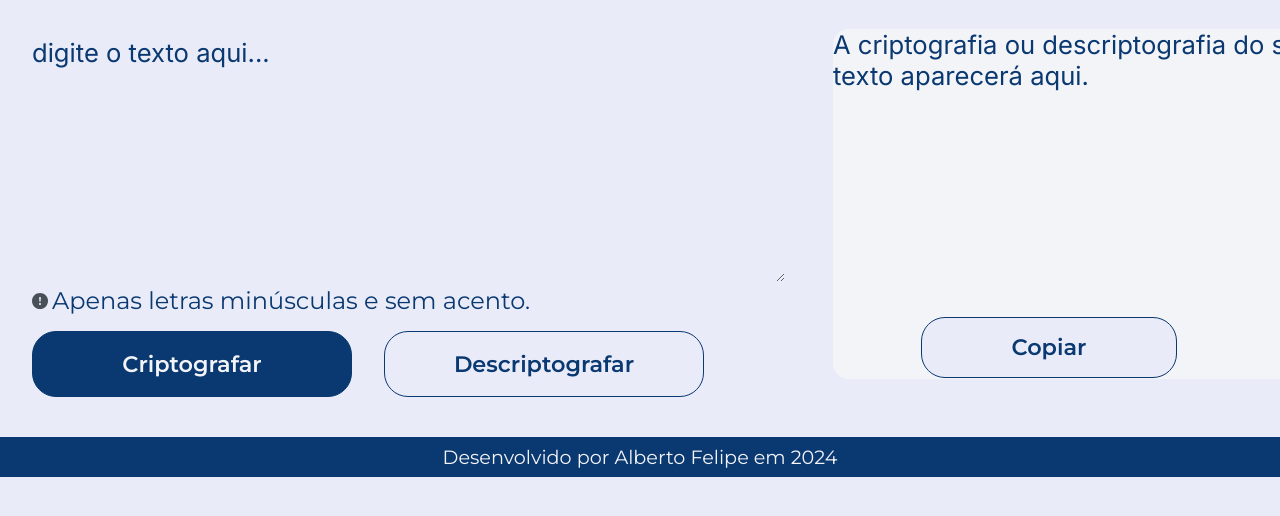
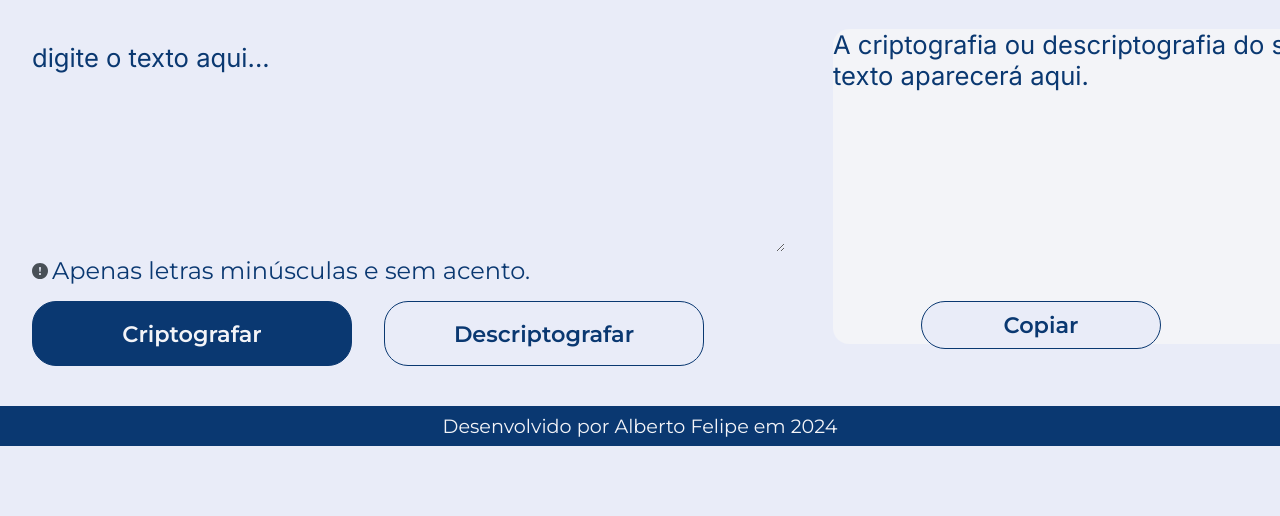
Before and after one commit to FelipeAju/challenge-decodificador, a plain HTML site: page index.html in a window 1280 px wide. Shown: the part 138-654 px from the top of the page. Drawn offline with Linux system fonts and the light colour scheme.

Commit message:
correções desktop

```diff
--- a/index.html
+++ b/index.html
@@ -20,7 +20,7 @@
 
     <main class="main">
         <section>
-            <textarea class="input-text" cols="41" rows="7" placeholder="digite o texto aqui..."></textarea>
+            <textarea class="input-text" cols="41" rows="6" placeholder="digite o texto aqui..."></textarea>
 
             <div>
                 <img class="alert" src="images/bi_exclamation-circle-fill.svg" alt="imagem de alerta">
@@ -40,7 +40,7 @@
 
         <section>
             <div>
-                <textarea class="final-text" cols="26" rows="10" placeholder="A criptografia ou descriptografia do seu texto aparecerá aqui."></textarea>
+                <textarea class="final-text" cols="26" rows="9" placeholder="A criptografia ou descriptografia do seu texto aparecerá aqui."></textarea>
                 <button class="button__copy" id="copy" onclick="buttonCopy()">Copiar</button>
             </div>
         </section>
--- a/style.css
+++ b/style.css
@@ -47,7 +47,7 @@
     font-size: 1.8rem;
     border: none;
     color: var(--secundary-color);
-    margin-top: 2.5rem;
+    margin-top: 2.8rem;
     text-transform: lowercase;
 }
 
@@ -120,11 +120,11 @@
     border-radius: 1.5rem;
     color: var(--secundary-color);
     cursor: pointer;
-    height: 3.8rem;
+    height: 3rem;
     margin-left: 5.5rem;
-    margin-top: 20rem;
+    margin-top: 19rem;
     position: absolute;
-    width: 16rem;
+    width: 15rem;
 }
 
 .footer {
```
